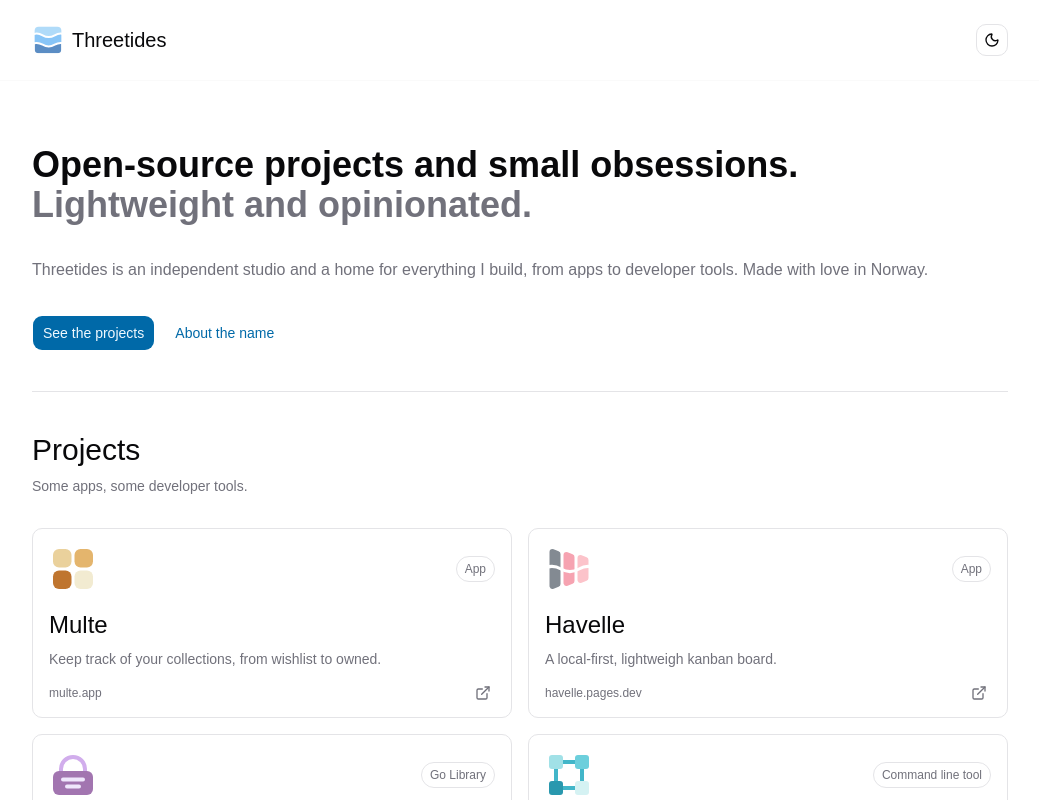
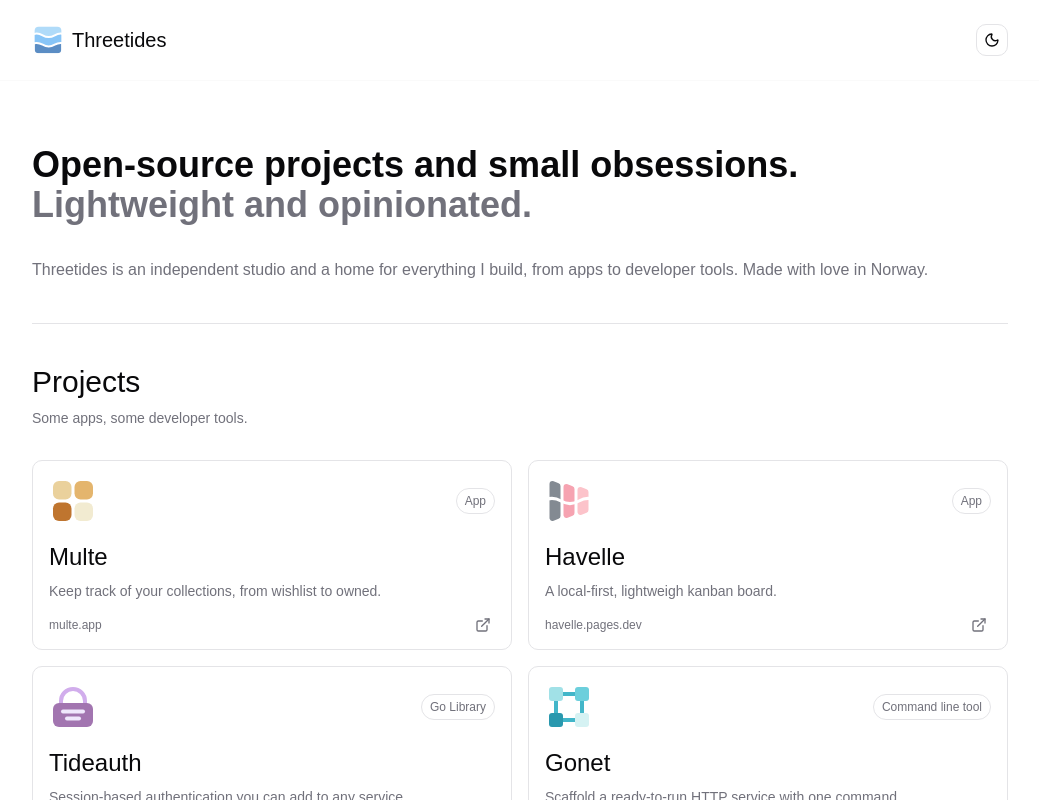
Before and after one commit to threetides/threetides, a React (Vite) app: page / in a window 1280 px wide. Shown: the top 800 px of the page, without its empty margins (120-1159 px from the left). Built offline with nearby package versions, Linux system fonts and the light colour scheme.

Commit message:
Removed navigation buttons

```diff
--- a/src/App.tsx
+++ b/src/App.tsx
@@ -2,7 +2,6 @@ import { useEffect, type FC } from "react"
 import { Navbar } from "./features/navigation/Navbar"
 import { useAtomValue } from "jotai"
 import { darkModeAtom } from "./store/state"
-import { Button } from "./components/ui/button"
 import { Separator } from "./components/ui/separator"
 import { ExternalLink } from "lucide-react"
 import multe from "@/assets/multe.svg"
@@ -36,10 +35,6 @@ export const App: FC = () => {
             Threetides is an independent studio and a home for everything I build, from apps to
             developer tools. Made with love in Norway.
           </p>
-          <div className="grid w-fit grid-flow-col auto-cols-fr gap-2">
-            <Button size="lg" render={<a href="#projects">See the projects</a>} />
-            <Button variant="link" size="lg" render={<a href="#about-name">About the name</a>} />
-          </div>
         </div>
         <Separator />
         <section className="flex flex-col gap-8">
```
